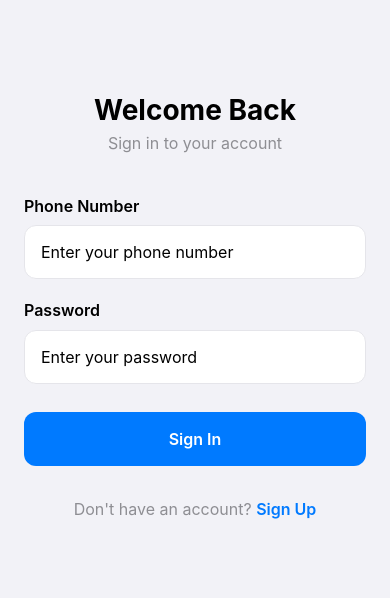
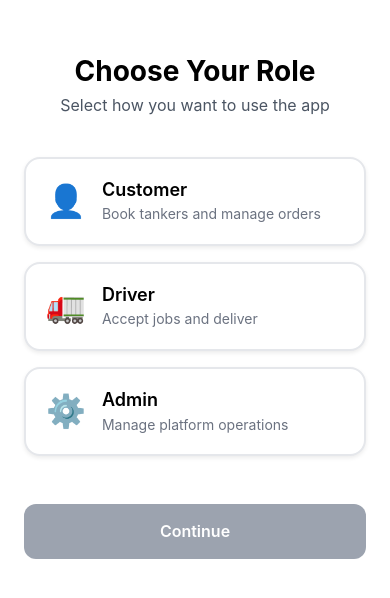
Before and after one commit to ShubhamRRana/WaterTankerAppv1, a React Native app: screen /RoleEntry in a window 390 px wide. Shown: the part 114-712 px from the top of the page. Built offline with nearby package versions, Linux system fonts and the light colour scheme.

Commit message:
Added role selection page at the start.

```diff
--- a/src/navigation/AuthNavigator.tsx
+++ b/src/navigation/AuthNavigator.tsx
@@ -4,6 +4,7 @@ import LoginScreen from '../screens/auth/LoginScreen';
 import RegisterScreen from '../screens/auth/RegisterScreen';
 import OTPScreen from '../screens/auth/OTPScreen';
 import RoleSelectionScreen from '../screens/auth/RoleSelectionScreen';
+import RoleEntryScreen from '../screens/auth/RoleEntryScreen';
 import { AuthStackParamList } from '../types/index';
 
 const Stack = createStackNavigator<AuthStackParamList>();
@@ -11,11 +12,12 @@ const Stack = createStackNavigator<AuthStackParamList>();
 const AuthNavigator: React.FC = () => {
   return (
     <Stack.Navigator
-      initialRouteName="Login"
+      initialRouteName="RoleEntry"
       screenOptions={{
         headerShown: false,
       }}
     >
+      <Stack.Screen name="RoleEntry" component={RoleEntryScreen} />
       <Stack.Screen name="Login" component={LoginScreen} />
       <Stack.Screen name="Register" component={RegisterScreen} />
       <Stack.Screen name="OTP" component={OTPScreen} />
--- a/src/screens/admin/AdminDashboardScreen.tsx
+++ b/src/screens/admin/AdminDashboardScreen.tsx
@@ -114,7 +114,7 @@ const AdminDashboardScreen: React.FC = () => {
     <Card style={styles.statCard}>
       <View style={styles.statCardContent}>
         <View style={[styles.statIcon, { backgroundColor: color }]}>
-          <Ionicons name={icon as any} size={24} color="#FFFFFF" />
+          <Ionicons name={icon as any} size={20} color="#FFFFFF" />
         </View>
         <View style={styles.statText}>
           <Typography variant="h3" style={styles.statValue}>
@@ -310,9 +310,9 @@ const styles = StyleSheet.create({
     alignItems: 'center',
   },
   statIcon: {
-    width: 48,
-    height: 48,
-    borderRadius: 24,
+    width: 40,
+    height: 40,
+    borderRadius: 20,
     justifyContent: 'center',
     alignItems: 'center',
     marginRight: UI_CONFIG.spacing.md,
@@ -321,18 +321,18 @@ const styles = StyleSheet.create({
     flex: 1,
   },
   statValue: {
-    fontSize: 24,
+    fontSize: 20,
     fontWeight: 'bold',
     color: UI_CONFIG.colors.text,
     marginBottom: 2,
   },
   statTitle: {
-    fontSize: 14,
+    fontSize: 12,
     color: UI_CONFIG.colors.textSecondary,
     fontWeight: '500',
   },
   statSubtitle: {
-    fontSize: 12,
+    fontSize: 10,
     color: UI_CONFIG.colors.textSecondary,
     marginTop: 2,
   },
--- a/src/screens/admin/CustomerManagementScreen.tsx
+++ b/src/screens/admin/CustomerManagementScreen.tsx
@@ -514,20 +514,24 @@ const styles = StyleSheet.create({
   },
   statCard: {
     width: '48%',
-    padding: UI_CONFIG.spacing.md,
+    paddingHorizontal: UI_CONFIG.spacing.md,
+    paddingVertical: UI_CONFIG.spacing.lg,
     alignItems: 'center',
+    justifyContent: 'center',
+    minHeight: 88,
     marginBottom: UI_CONFIG.spacing.md,
   },
   statValue: {
     fontSize: 24,
     fontWeight: 'bold',
     color: UI_CONFIG.colors.text,
-    marginBottom: 4,
+    marginBottom: 6,
   },
   statLabel: {
     fontSize: 12,
     color: UI_CONFIG.colors.textSecondary,
     textAlign: 'center',
+    marginTop: 2,
   },
   filterSection: {
     paddingHorizontal: UI_CONFIG.spacing.lg,
--- a/src/screens/admin/DriverManagementScreen.tsx
+++ b/src/screens/admin/DriverManagementScreen.tsx
@@ -748,20 +748,21 @@ const styles = StyleSheet.create({
   },
   statCard: {
     width: '48%',
-    padding: UI_CONFIG.spacing.md,
     alignItems: 'center',
+    justifyContent: 'center',
     marginBottom: UI_CONFIG.spacing.md,
   },
   statValue: {
-    fontSize: 24,
+    fontSize: 20,
     fontWeight: 'bold',
     color: UI_CONFIG.colors.text,
-    marginBottom: 4,
+    marginBottom: 2,
   },
   statLabel: {
     fontSize: 12,
     color: UI_CONFIG.colors.textSecondary,
     textAlign: 'center',
+    marginTop: 0,
   },
   filterSection: {
     paddingHorizontal: UI_CONFIG.spacing.lg,
--- a/src/screens/auth/LoginScreen.tsx
+++ b/src/screens/auth/LoginScreen.tsx
@@ -16,16 +16,19 @@ import { ValidationUtils } from '../../utils/validation';
 import { ERROR_MESSAGES, SUCCESS_MESSAGES } from '../../constants/config';
 import { AuthStackParamList } from '../../types/index';
 import { StackNavigationProp } from '@react-navigation/stack';
+import { RouteProp } from '@react-navigation/native';
 import { AuthService } from '../../services/auth.service';
 import { Typography } from '../../components/common';
 
 type LoginScreenNavigationProp = StackNavigationProp<AuthStackParamList, 'Login'>;
+type LoginScreenRouteProp = RouteProp<AuthStackParamList, 'Login'>;
 
 interface Props {
   navigation: LoginScreenNavigationProp;
+  route: LoginScreenRouteProp;
 }
 
-const LoginScreen: React.FC<Props> = ({ navigation }) => {
+const LoginScreen: React.FC<Props> = ({ navigation, route }) => {
   const [phone, setPhone] = useState('');
   const [password, setPassword] = useState('');
   const [errors, setErrors] = useState<{ phone?: string; password?: string }>({});
@@ -52,9 +55,18 @@ const LoginScreen: React.FC<Props> = ({ navigation }) => {
       // Navigation will be handled by the auth store
     } catch (error) {
       if (error instanceof Error && error.message === 'ROLE_SELECTION_REQUIRED') {
-        // Get available roles and navigate to role selection
+        // Get available roles and act on preferred role if provided
         const result = await AuthService.login(phone, password);
         if (result.success && result.availableRoles) {
+          const preferredRole = route?.params?.preferredRole;
+          if (preferredRole && result.availableRoles.includes(preferredRole)) {
+            try {
+              await loginWithRole(phone, preferredRole);
+              return;
+            } catch (_) {
+              // fallback to role selection
+            }
+          }
           navigation.navigate('RoleSelection', {
             phone,
             availableRoles: result.availableRoles,
@@ -117,7 +129,7 @@ const LoginScreen: React.FC<Props> = ({ navigation }) => {
 
         <View style={styles.footer}>
           <Typography variant="body" style={styles.footerText}>Don't have an account? </Typography>
-          <TouchableOpacity onPress={() => navigation.navigate('Register')}>
+          <TouchableOpacity onPress={() => navigation.navigate('Register', { preferredRole: route?.params?.preferredRole })}>
             <Typography variant="body" style={styles.linkText}>Sign Up</Typography>
           </TouchableOpacity>
         </View>
--- a/src/screens/auth/RegisterScreen.tsx
+++ b/src/screens/auth/RegisterScreen.tsx
@@ -16,20 +16,23 @@ import { ValidationUtils } from '../../utils/validation';
 import { ERROR_MESSAGES, SUCCESS_MESSAGES } from '../../constants/config';
 import { AuthStackParamList } from '../../types/index';
 import { StackNavigationProp } from '@react-navigation/stack';
+import { RouteProp } from '@react-navigation/native';
 import { Typography } from '../../components/common';
 
 type RegisterScreenNavigationProp = StackNavigationProp<AuthStackParamList, 'Register'>;
+type RegisterScreenRouteProp = RouteProp<AuthStackParamList, 'Register'>;
 
 interface Props {
   navigation: RegisterScreenNavigationProp;
+  route: RegisterScreenRouteProp;
 }
 
-const RegisterScreen: React.FC<Props> = ({ navigation }) => {
+const RegisterScreen: React.FC<Props> = ({ navigation, route }) => {
   const [phone, setPhone] = useState('');
   const [password, setPassword] = useState('');
   const [confirmPassword, setConfirmPassword] = useState('');
   const [name, setName] = useState('');
-  const [role, setRole] = useState<'customer' | 'driver' | 'admin'>('customer');
+  const role: 'customer' | 'driver' | 'admin' = route?.params?.preferredRole ?? 'customer';
   const [errors, setErrors] = useState<{
     phone?: string;
     password?: string;
@@ -140,31 +143,7 @@ const RegisterScreen: React.FC<Props> = ({ navigation }) => {
             {errors.confirmPassword && <Typography variant="caption" style={styles.errorText}>{errors.confirmPassword}</Typography>}
           </View>
 
-          <View style={styles.inputContainer}>
-            <Typography variant="body" style={styles.label}>Account Type</Typography>
-            <View style={styles.roleContainer}>
-              {(['customer', 'driver', 'admin'] as const).map((roleOption) => (
-                <TouchableOpacity
-                  key={roleOption}
-                  style={[
-                    styles.roleButton,
-                    role === roleOption && styles.roleButtonActive,
-                  ]}
-                  onPress={() => setRole(roleOption)}
-                >
-                  <Typography
-                    variant="body"
-                    style={[
-                      styles.roleButtonText,
-                      role === roleOption && styles.roleButtonTextActive,
-                    ]}
-                  >
-                    {roleOption.charAt(0).toUpperCase() + roleOption.slice(1)}
-                  </Typography>
-                </TouchableOpacity>
-              ))}
-            </View>
-          </View>
+          {/* Account Type selection removed; role is determined before registration */}
 
           <TouchableOpacity
             style={[styles.button, isLoading && styles.buttonDisabled]}
@@ -245,31 +224,7 @@ const styles = StyleSheet.create({
     fontSize: 14,
     marginTop: 4,
   },
-  roleContainer: {
-    flexDirection: 'row',
-    gap: 12,
-  },
-  roleButton: {
-    flex: 1,
-    backgroundColor: '#FFFFFF',
-    borderRadius: 12,
-    padding: 16,
-    alignItems: 'center',
-    borderWidth: 1,
-    borderColor: '#E5E5EA',
-  },
-  roleButtonActive: {
-    backgroundColor: '#007AFF',
-    borderColor: '#007AFF',
-  },
-  roleButtonText: {
-    fontSize: 16,
-    fontWeight: '600',
-    color: '#000000',
-  },
-  roleButtonTextActive: {
-    color: '#FFFFFF',
-  },
+
   button: {
     backgroundColor: '#007AFF',
     borderRadius: 12,
--- /dev/null
+++ b/src/screens/auth/RoleEntryScreen.tsx
@@ -0,0 +1,165 @@
+import React, { useState } from 'react';
+import { View, TouchableOpacity, StyleSheet, ScrollView, Platform, KeyboardAvoidingView } from 'react-native';
+import { SafeAreaView } from 'react-native-safe-area-context';
+import { Typography } from '../../components/common';
+import { StackNavigationProp } from '@react-navigation/stack';
+import { AuthStackParamList } from '../../types';
+
+type RoleEntryNavigationProp = StackNavigationProp<AuthStackParamList, 'RoleEntry'>;
+
+interface Props {
+  navigation: RoleEntryNavigationProp;
+}
+
+const RoleEntryScreen: React.FC<Props> = ({ navigation }) => {
+  const [selectedRole, setSelectedRole] = useState<'customer' | 'driver' | 'admin' | null>(null);
+
+  const roles: Array<{ key: 'customer' | 'driver' | 'admin'; title: string; subtitle: string; icon: string }> = [
+    { key: 'customer', title: 'Customer', subtitle: 'Book tankers and manage orders', icon: '👤' },
+    { key: 'driver', title: 'Driver', subtitle: 'Accept jobs and deliver', icon: '🚛' },
+    { key: 'admin', title: 'Admin', subtitle: 'Manage platform operations', icon: '⚙️' },
+  ];
+
+  const continueToLogin = () => {
+    if (!selectedRole) return;
+    navigation.navigate('Login', { preferredRole: selectedRole });
+  };
+
+  return (
+    <SafeAreaView style={styles.safeArea}>
+      <KeyboardAvoidingView style={styles.container} behavior={Platform.OS === 'ios' ? 'padding' : 'height'}>
+        <ScrollView contentContainerStyle={styles.scrollContainer}>
+          <View style={styles.header}>
+            <Typography variant="h1" style={styles.title}>Choose Your Role</Typography>
+            <Typography variant="body" style={styles.subtitle}>Select how you want to use the app</Typography>
+          </View>
+
+          <View style={styles.roleContainer}>
+            {roles.map((role) => (
+              <TouchableOpacity
+                key={role.key}
+                style={[styles.roleCard, selectedRole === role.key && styles.roleCardSelected]}
+                onPress={() => setSelectedRole(role.key)}
+              >
+                <View style={styles.roleHeader}>
+                  <Typography variant="body" style={styles.roleIcon}>{role.icon}</Typography>
+                  <View style={styles.roleInfo}>
+                    <Typography variant="h3" style={[styles.roleTitle, selectedRole === role.key && styles.roleTitleSelected]}>
+                      {role.title}
+                    </Typography>
+                    <Typography variant="caption" style={[styles.roleDescription, selectedRole === role.key && styles.roleDescriptionSelected]}>
+                      {role.subtitle}
+                    </Typography>
+                  </View>
+                </View>
+              </TouchableOpacity>
+            ))}
+          </View>
+
+          <TouchableOpacity
+            style={[styles.button, !selectedRole && styles.buttonDisabled]}
+            onPress={continueToLogin}
+            disabled={!selectedRole}
+          >
+            <Typography variant="body" style={styles.buttonText}>Continue</Typography>
+          </TouchableOpacity>
+        </ScrollView>
+      </KeyboardAvoidingView>
+    </SafeAreaView>
+  );
+};
+
+const styles = StyleSheet.create({
+  safeArea: {
+    flex: 1,
+    backgroundColor: '#FFFFFF',
+  },
+  container: {
+    flex: 1,
+    backgroundColor: '#FFFFFF',
+  },
+  scrollContainer: {
+    flexGrow: 1,
+    justifyContent: 'center',
+    padding: 24,
+  },
+  header: {
+    alignItems: 'center',
+    marginBottom: 40,
+  },
+  title: {
+    fontSize: 28,
+    fontWeight: 'bold',
+    color: '#000000',
+    marginBottom: 8,
+    textAlign: 'center',
+  },
+  subtitle: {
+    fontSize: 16,
+    color: '#4B5563',
+    textAlign: 'center',
+  },
+  roleContainer: {
+    marginBottom: 32,
+  },
+  roleCard: {
+    backgroundColor: '#FFFFFF',
+    borderRadius: 16,
+    padding: 20,
+    marginBottom: 16,
+    borderWidth: 2,
+    borderColor: '#E5E7EB',
+    shadowColor: '#000',
+    shadowOffset: { width: 0, height: 2 },
+    shadowOpacity: 0.08,
+    shadowRadius: 4,
+    elevation: 3,
+  },
+  roleCardSelected: {
+    borderColor: '#D4AF37',
+    backgroundColor: '#FFF8E6',
+  },
+  roleHeader: {
+    flexDirection: 'row',
+    alignItems: 'center',
+  },
+  roleIcon: {
+    fontSize: 32,
+    marginRight: 16,
+  },
+  roleInfo: {
+    flex: 1,
+  },
+  roleTitle: {
+    fontSize: 18,
+    fontWeight: '600',
+    color: '#000000',
+    marginBottom: 4,
+  },
+  roleTitleSelected: {
+    color: '#D4AF37',
+  },
+  roleDescription: {
+    fontSize: 14,
+    color: '#6B7280',
+  },
+  roleDescriptionSelected: {
+    color: '#1E3A8A',
+  },
+  button: {
+    backgroundColor: '#000000',
+    borderRadius: 12,
+    padding: 16,
+    alignItems: 'center',
+  },
+  buttonDisabled: {
+    backgroundColor: '#9CA3AF',
+  },
+  buttonText: {
+    color: '#FFFFFF',
+    fontSize: 16,
+    fontWeight: '600',
+  },
+});
+
+export default RoleEntryScreen;
```
Also changed, not shown: src/navigation/AdminNavigator.tsx (+0 -12 lines), src/types/index.ts (+8 -3 lines), 1 other file (tests, documents, lock files or other folders).
